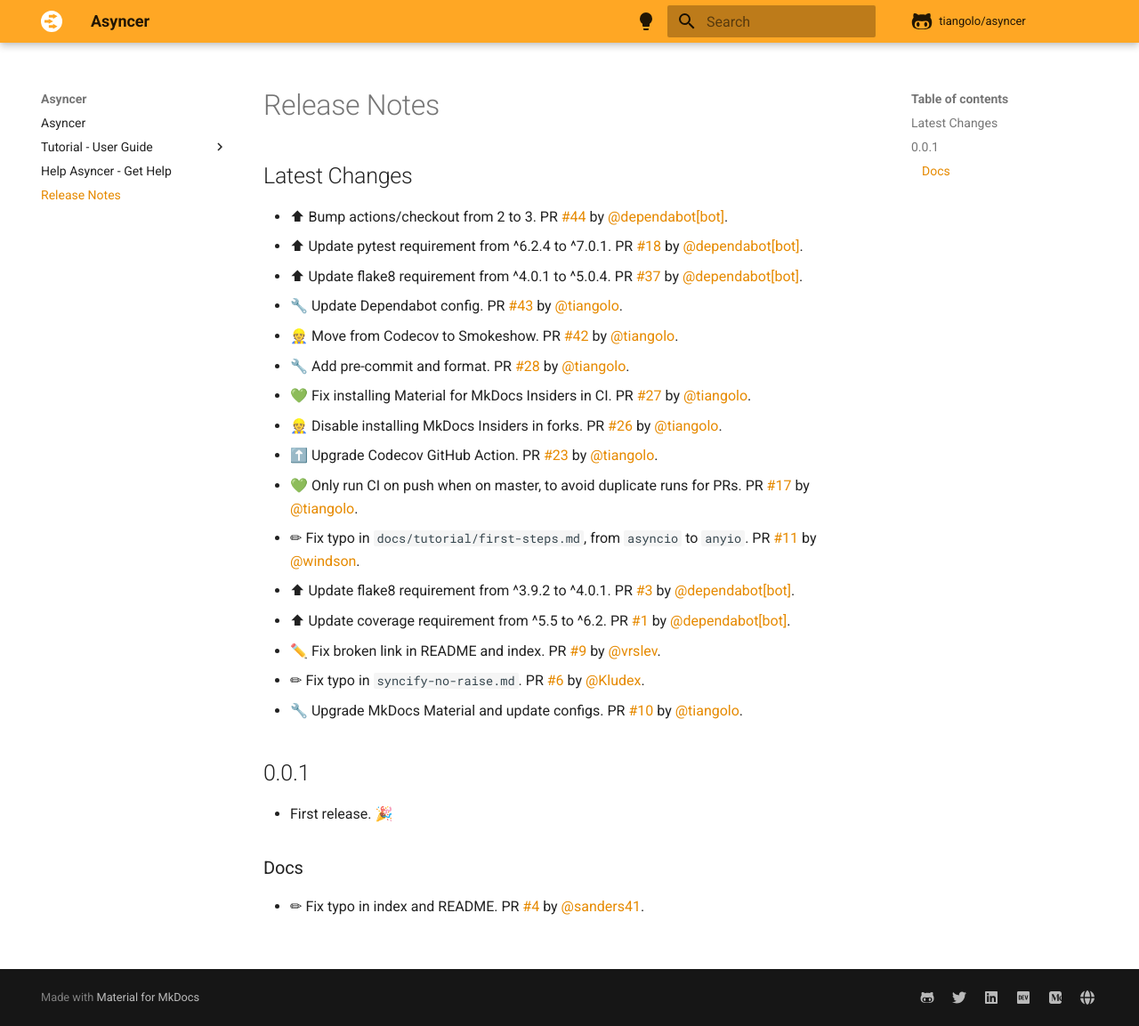
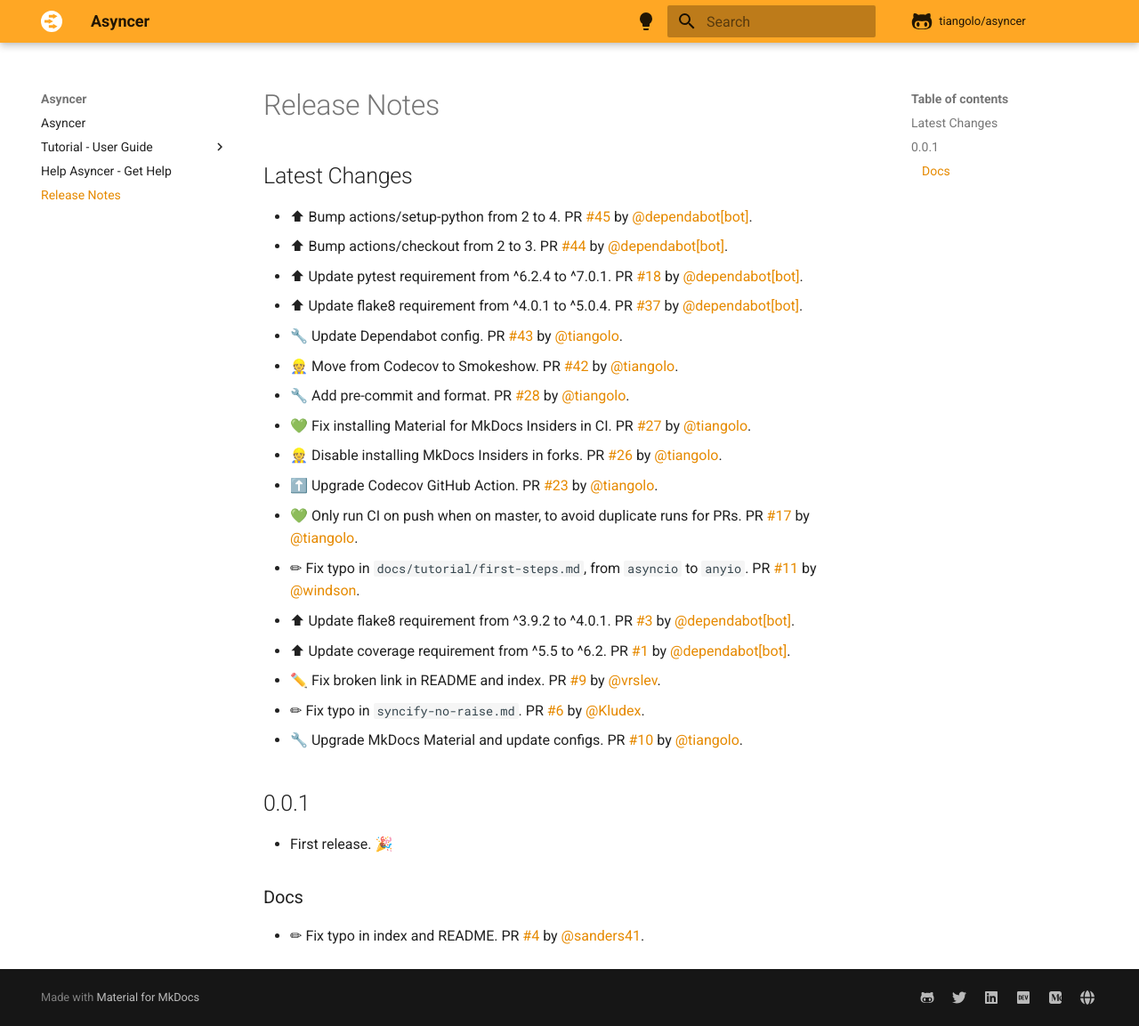
Before and after one commit to balintfrankas/fastapi-asyncer, an MkDocs documentation site: the page built from docs/release-notes.md, in a window 1280 px wide and 1153 px high. Shown: the whole window at 89% size. Built offline with MkDocs 1.6.1 and Material for MkDocs 9.7.7, drawn with Linux system fonts in a browser that asks for light colours; comment, search, counter and statistics services are not loaded.

Commit message:
📝 Update release notes

```diff
--- a/docs/release-notes.md
+++ b/docs/release-notes.md
@@ -2,6 +2,7 @@
 
 ## Latest Changes
 
+* ⬆ Bump actions/setup-python from 2 to 4. PR [#45](https://github.com/tiangolo/asyncer/pull/45) by [@dependabot[bot]](https://github.com/apps/dependabot).
 * ⬆ Bump actions/checkout from 2 to 3. PR [#44](https://github.com/tiangolo/asyncer/pull/44) by [@dependabot[bot]](https://github.com/apps/dependabot).
 * ⬆ Update pytest requirement from ^6.2.4 to ^7.0.1. PR [#18](https://github.com/tiangolo/asyncer/pull/18) by [@dependabot[bot]](https://github.com/apps/dependabot).
 * ⬆ Update flake8 requirement from ^4.0.1 to ^5.0.4. PR [#37](https://github.com/tiangolo/asyncer/pull/37) by [@dependabot[bot]](https://github.com/apps/dependabot).
```
